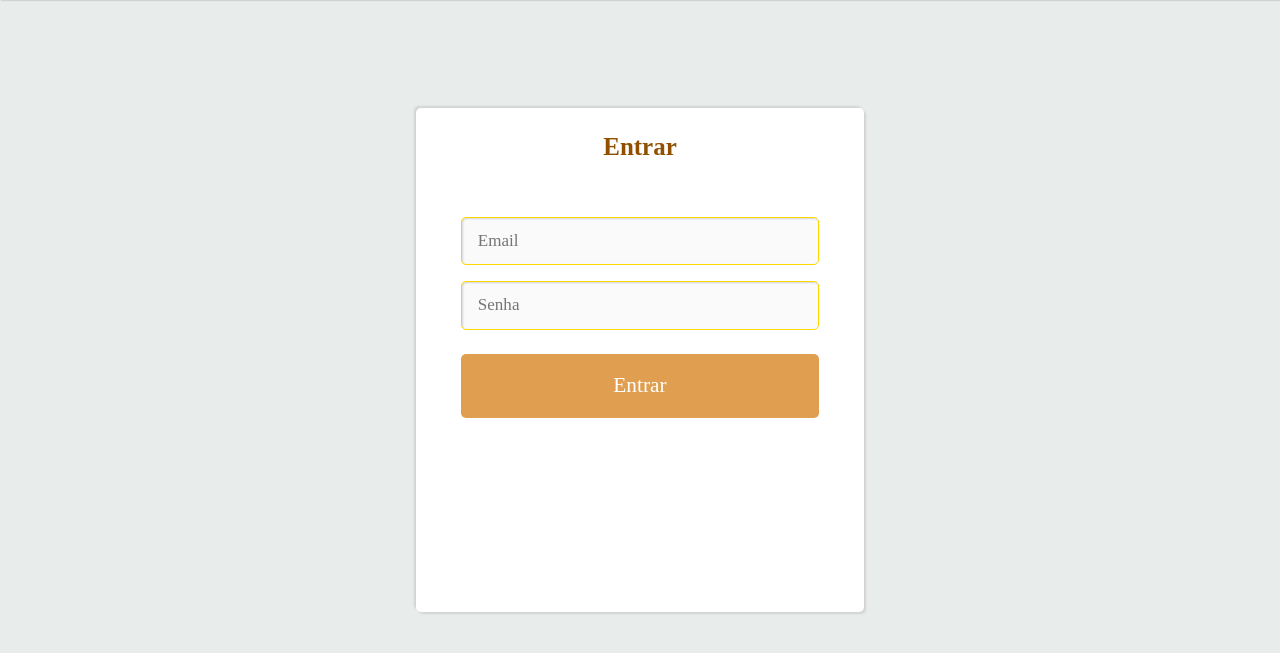
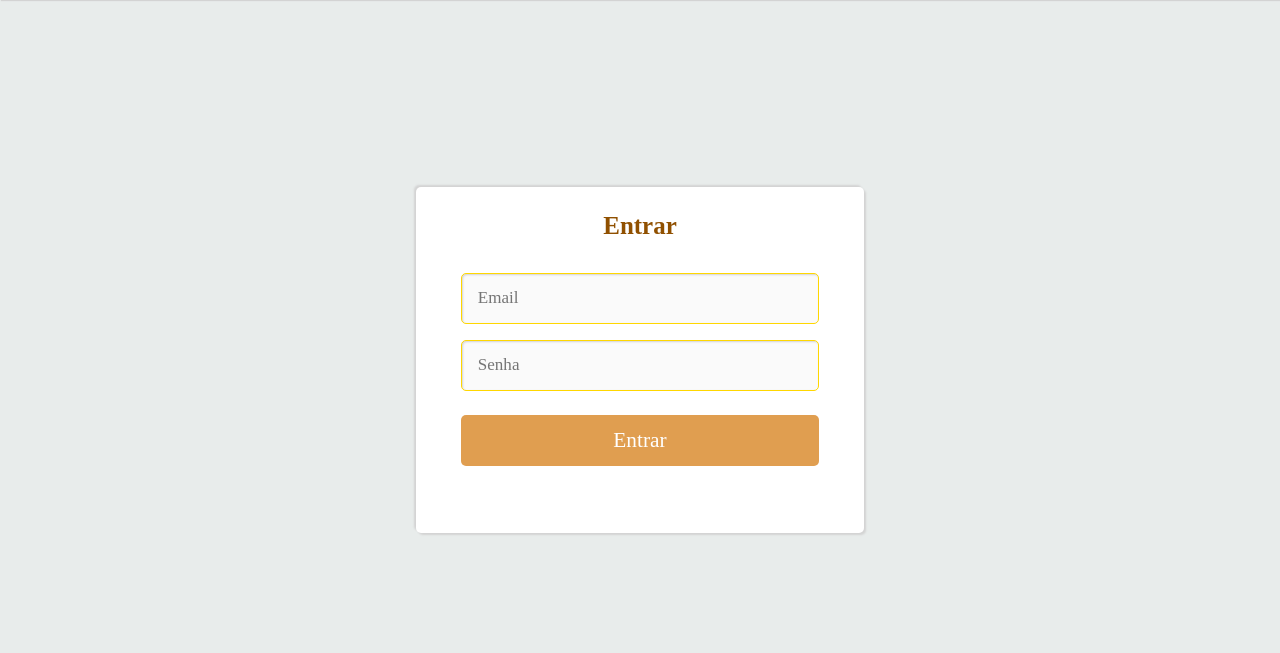
Before and after one commit to LiviaAluna/BuscaShop, a PHP site: page /view/login.php in a window 1280 px wide. Shown: the part 80-733 px from the top of the page. Run offline with PHP 8.4, Linux system fonts and the light colour scheme; some libraries are stand-ins or nearby versions; some web fonts are replaced.

Commit message:
Reutilizei estilo em todos os formulários de cartão, sem repetir definições. Corrigi rótulo do botão de um formulário.

```diff
--- a/view/css/default.css
+++ b/view/css/default.css
@@ -205,75 +205,47 @@ a {
 }
 
 /* Página de login */
-#login-page .login-card {
+#login-page .login-card,
+#register-page .register-card,
+#store-creation-page .store-creation-card {
 	width: 35%;
-	height: 70%;
 	display: flex;
 	flex-flow: column;
 	align-items: center;
+	padding-bottom: 4%;
 }
 
-#login-page .login-card div {
-	width: 80%;
-	height: 100%;
-}
-
-#login-page .login-card .card-header {
+#login-page .login-card .card-header,
+#register-page .register-card .card-header,
+#store-creation-page .store-creation-card .card-header {
 	display: flex;
 	justify-content: center;
 	height: 20%; }
 
-#login-page .login-card .card-content {
+#login-page .login-card .card-content,
+#register-page .register-card .card-content,
+#store-creation-page .store-creation-card .card-content {
 	height: 80%;
 }
 
-#login-page .login-card .card-content form {
+#login-page .login-card .card-content form,
+#register-page .register-card .card-content form,
+#store-creation-page .store-creation-card .card-content form {
 	width: 100%;
 	height: 80%;
 }
 
-#login-page .login-card .card-content form *:not(input[type=submit]) {
-	width: 100%;
-	height: 15%;
-	margin: 1vmin 0;
-}
-
-#login-page .login-card .card-content form input[type=submit] {
-	width: 100%;
-	height: 20%;
-	margin: 2vmin 0;
-}
-
-/* Página de cadastro */
-#register-page .register-card {
-	width: 35%;
-	display: flex;
-	flex-flow: column;
-	align-items: center;
-	clear: both;
-}
-
-#register-page .register-card .card-header {
-	display: flex;
-	justify-content: center;
-	height: 20%; }
-
-#register-page .register-card .card-content {
-	height: 80%;
-}
-
-#register-page .register-card .card-content form {
-	width: 100%;
-	height: 80%;
-}
-
-#register-page .register-card .card-content form *:not(input[type=submit]) {
+#login-page .login-card .card-content form *:not(input[type=submit]),
+#register-page .register-card .card-content form *:not(input[type=submit]),
+#store-creation-page .store-creation-card .card-content form *:not(input[type=submit]) {
 	width: 100%;
 	height: 4vmax;
 	margin: 1vmin 0;
 }
 
-#register-page .register-card .card-content form input[type=submit] {
+#login-page .login-card .card-content form input[type=submit],
+#register-page .register-card .card-content form input[type=submit],
+#store-creation-page .store-creation-card .card-content form input[type=submit] {
 	width: 100%;
 	height: 4vmax;
 	margin: 2vmin 0;
--- a/view/register.php
+++ b/view/register.php
@@ -22,7 +22,7 @@
 						<input class="input-field" type="text" name="email" placeholder="Email" required><br>
 						<input class="input-field" type="tel" name="telefone" placeholder="Telefone" required><br>
 						<input class="input-field" type="password" name="senha" placeholder="Senha" required><br>
-						<input class="btn-dark" type="submit" name="submit" class="btn_form"><br>
+						<input class="btn-dark" type="submit" name="submit" class="btn_form" value="Cadastrar"><br>
 					</form>
 				</div>
 			</div>
```
Also changed, not shown: view/newstore.php (added, +29 -0 lines).
